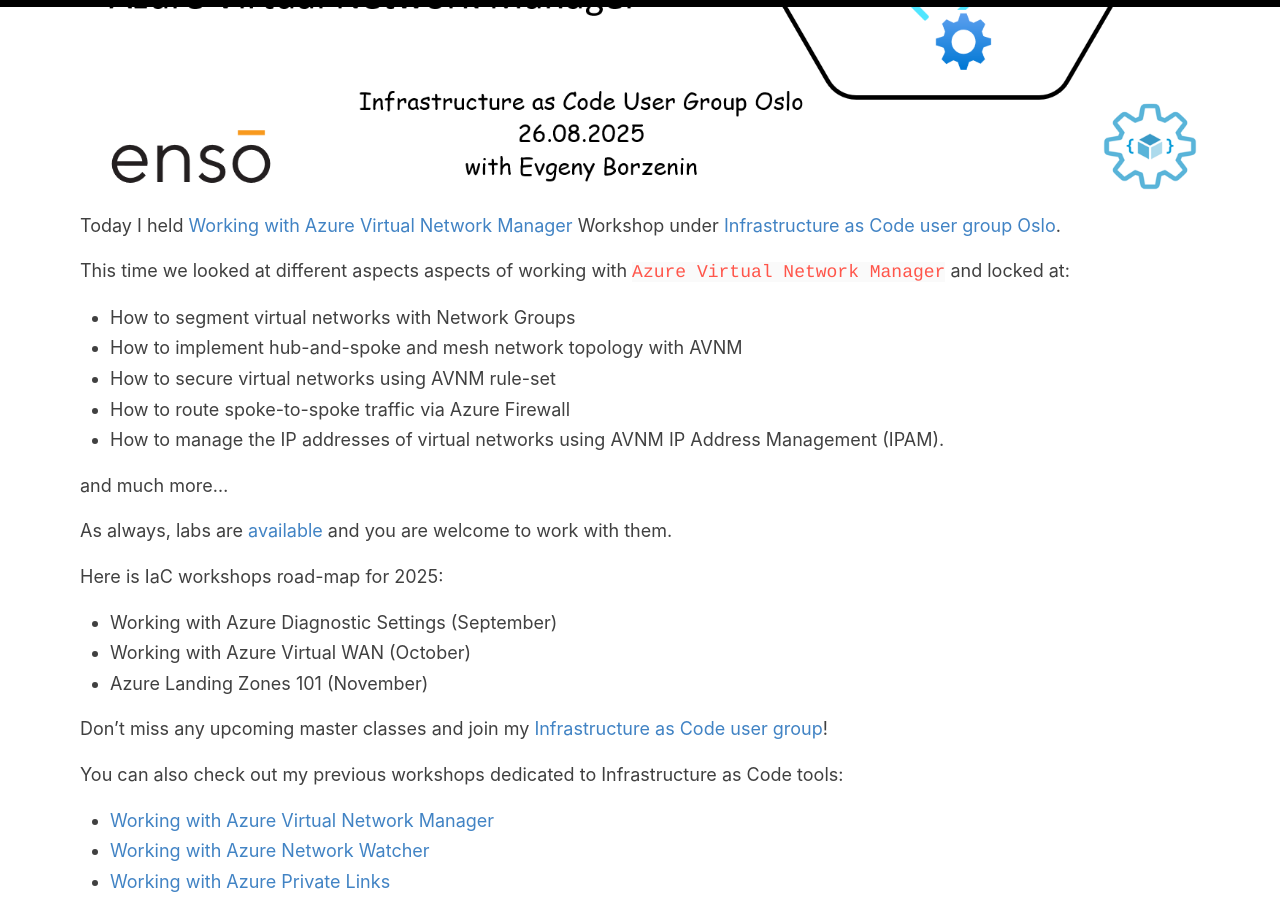
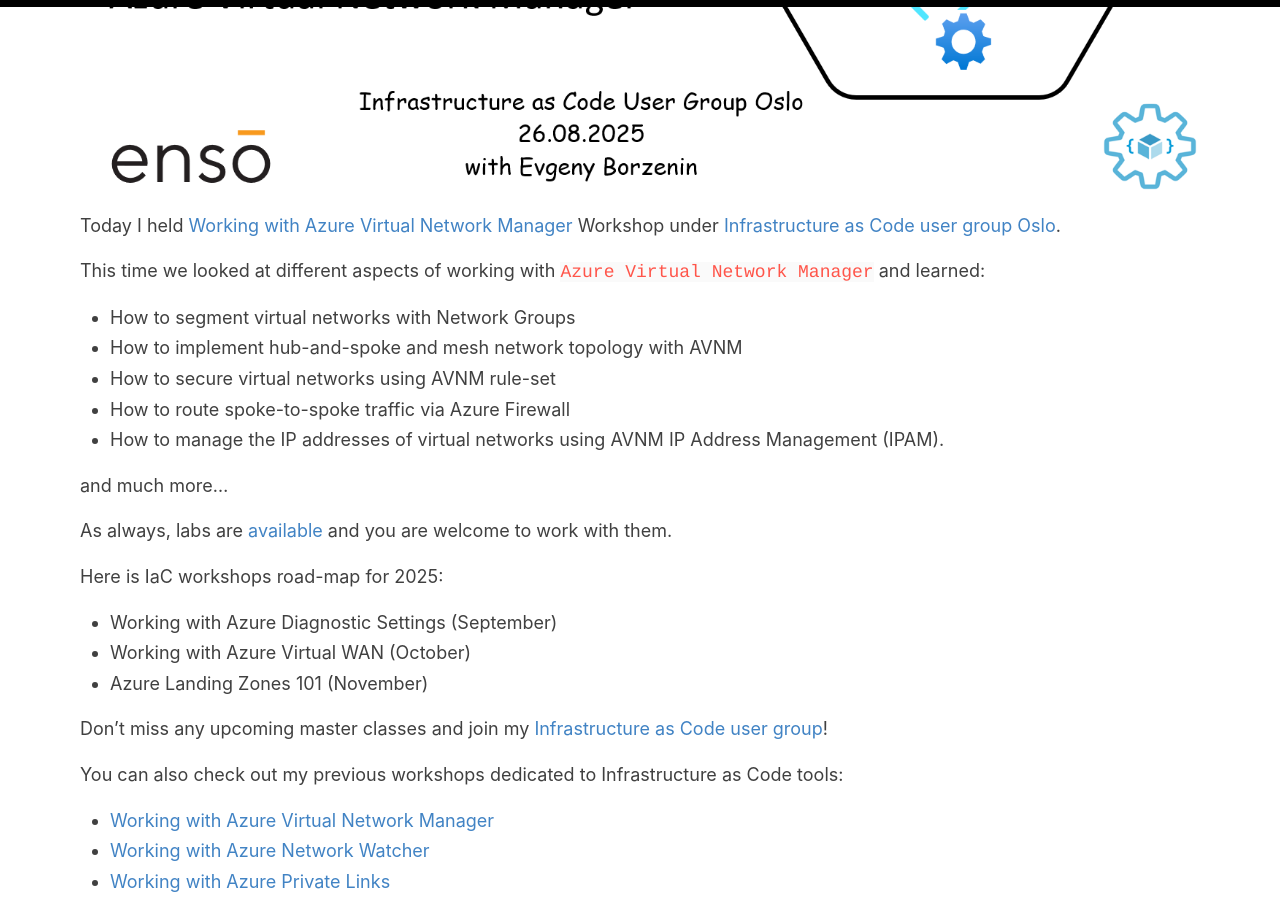
Before and after one commit to evgenyb/evgenyb.github.io, a Jekyll site: the page built from _posts/2025-08-25-working-with-azure-virtual-network-manager.md, in a window 1280 px wide and 900 px high, scrolled down 672 px. Built offline with Jekyll 4.4.1, drawn with Linux system fonts in a browser that asks for light colours; nearby versions of some CDN libraries.

Commit message:
fixes (#47)

```diff
--- a/_posts/2025-08-25-working-with-azure-virtual-network-manager.md
+++ b/_posts/2025-08-25-working-with-azure-virtual-network-manager.md
@@ -12,7 +12,7 @@
 
 Today I held [Working with Azure Virtual Network Manager](https://www.meetup.com/infrastructure-as-code-user-group-oslo/events/310450544) Workshop under [Infrastructure as Code user group Oslo](https://www.meetup.com/Infrastructure-As-Code-User-Group-Oslo).
 
-This time we looked at different aspects aspects of working with `Azure Virtual Network Manager` and locked at:
+This time we looked at different aspects of working with `Azure Virtual Network Manager` and learned:
 
 - How to segment virtual networks with Network Groups
 - How to implement hub-and-spoke and mesh network topology with AVNM
```
